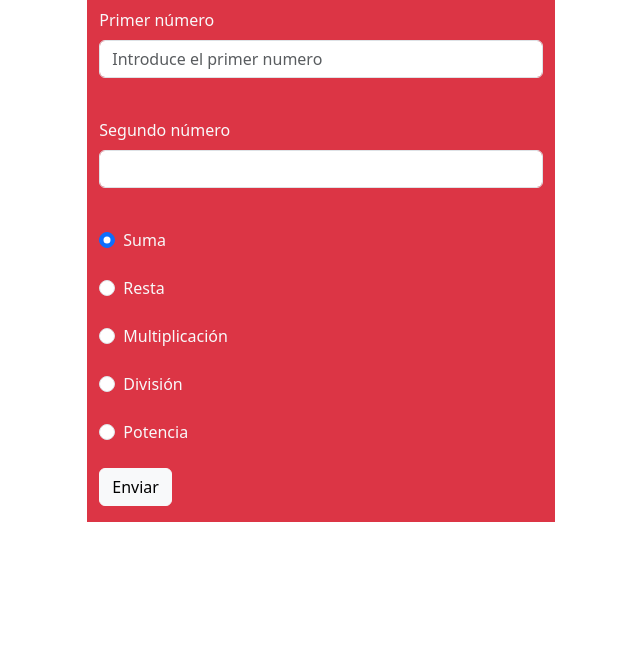
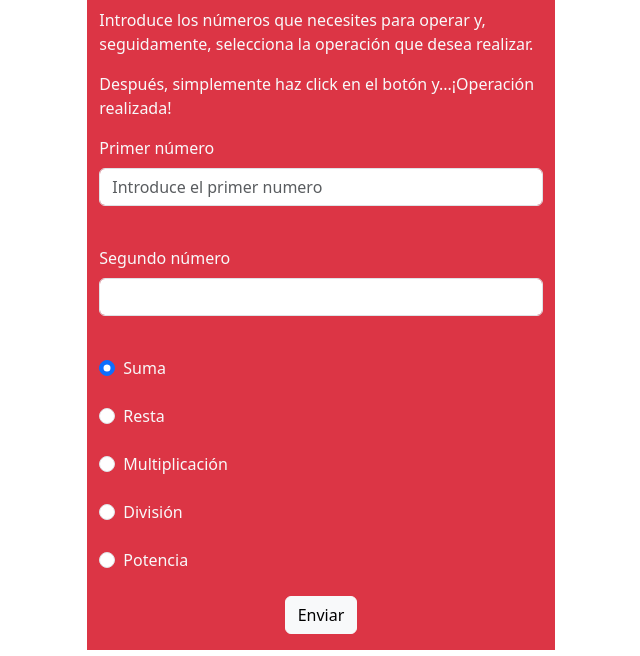
Before and after one commit to RubenRoviraB/Calculadora, a plain HTML site: page index.html in a window 1280 px wide. Shown: the part 144-800 px from the top of the page, without its empty margins (319-959 px from the left). Drawn offline with nearby package versions, Linux system fonts and the light colour scheme.

Commit message:
cambios en CAlculadoraV2

```diff
--- a/index.html
+++ b/index.html
@@ -16,9 +16,11 @@
     <div class="row mt-3">
 
         <div class="col"></div>
-
         <div class="col bg-danger text-light">
             <p class="display-1 text-center">Calculadora</p>
+            <p>Introduce los números que necesites para operar y, seguidamente, selecciona la operación que desea realizar.
+            </p>
+            <p>Después, simplemente haz click en el botón y...¡Operación realizada!</p>
             <form action="calculadora.py" method="get">
                 <div class="mb-3 mt-3">
                     <label class="form-label" for="num1">Primer número</label>
@@ -51,12 +53,16 @@
                 </div>
 
 
-                <div class="mb-3 mt-3">
+                <div class="mb-3 mt-3 text-center">
                     <button type="submit" class="btn btn-light">Enviar</button>
                 </div>
             </form>
         </div>
-
+<!--COMENTARIOOOOOOOOOOOOOOOOOOOOOOOOO-->
+<!--COMENTARIOOOOOOOOOOOOOOOOOOOOOOOOO-->
+<!--COMENTARIOOOOOOOOOOOOOOOOOOOOOOOOO-->
+<!--COMENTARIOOOOOOOOOOOOOOOOOOOOOOOOO-->
+<!--COMENTARIOOOOOOOOOOOOOOOOOOOOOOOOO-->
         <div class="col"></div>
 
     </div>
```
